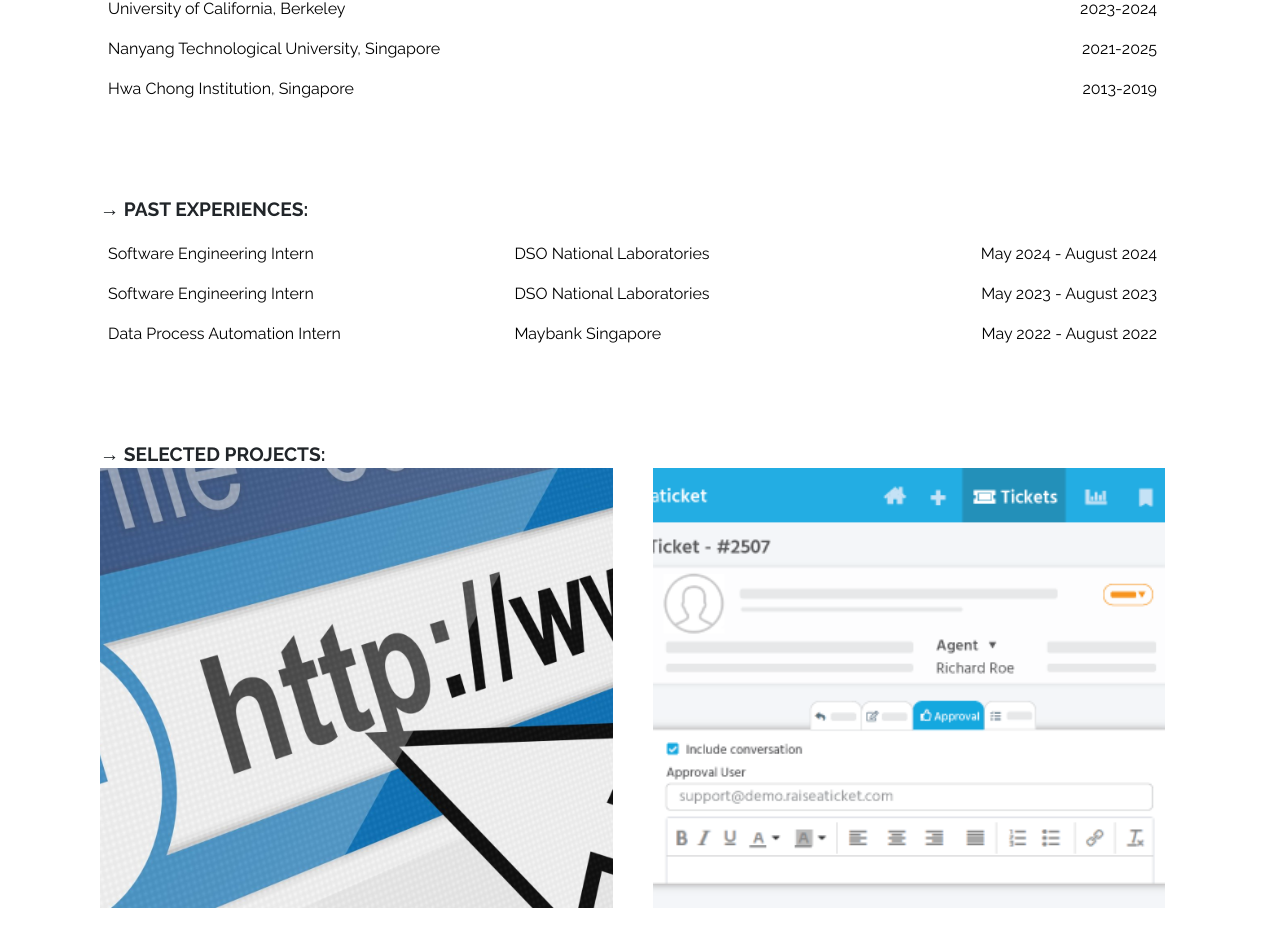
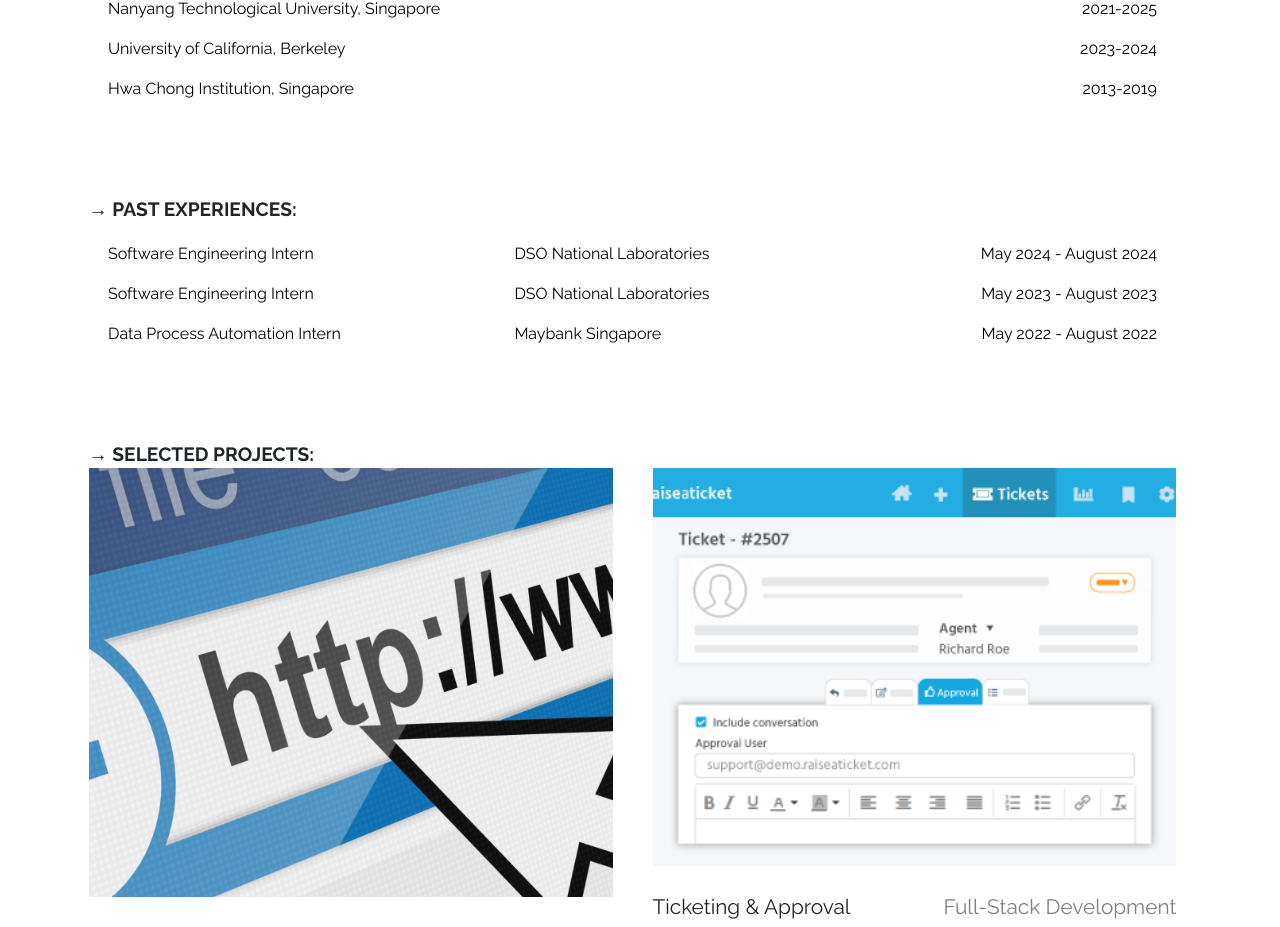
Before and after one commit to marcusyeoyh/website, a React (Vite) app in the folder react-app/: page / in a window 1280 px wide. Shown: the part 1720-2647 px from the top of the page. Built offline with nearby package versions, Linux system fonts and the light colour scheme.

Commit message:
Update webpage with better layout and removed horizontal scrollbar

```diff
--- a/react-app/src/components/Header.css
+++ b/react-app/src/components/Header.css
@@ -1,5 +1,6 @@
 .navbar {
   height: 60px;
+  width: 100%;
   background-color: white;
 }
 
--- a/react-app/src/components/WelcomeBanner.css
+++ b/react-app/src/components/WelcomeBanner.css
@@ -19,7 +19,7 @@
 
 .welcome-banner {
   height: calc(100vh - 60px - 95px);
-  width: 100vw;
+  width: 100%;
   display: flex;
   flex-direction: column;
   justify-content: center;
--- a/react-app/src/pages/AboutMe.css
+++ b/react-app/src/pages/AboutMe.css
@@ -1,6 +1,7 @@
 .page {
   height: 100vh;
   display: flex;
+  width: 100%;
 }
 
 .profilepic {
--- a/react-app/src/pages/ContactMe.css
+++ b/react-app/src/pages/ContactMe.css
@@ -1,6 +1,7 @@
 .contactme-page {
   height: 100vh;
   display: flex;
+  width: 100%;
   flex-direction: column;
   align-items: center;
   justify-content: center;
--- a/react-app/src/pages/Home.css
+++ b/react-app/src/pages/Home.css
@@ -8,5 +8,5 @@
   display: flex;
 }
 .section {
-  padding: 20px;
+  padding: 70px;
 }
--- a/react-app/src/pages/Portfolio.css
+++ b/react-app/src/pages/Portfolio.css
@@ -1,21 +1,20 @@
 .portfolio-page {
-  height: auto;
-  overflow-y: auto;
+  width: 100%;
 }
 
 .portfolio-header {
-  margin-top: 70px;
-  margin-left: 100px;
-  width: 100vw;
+  padding-top: 70px;
+  padding-left: 7%;
+  width: 100%;
   font-size: 1.2rem;
   font-weight: bold;
 }
 
 .container-list {
   display: flex;
-  margin-left: 100px;
-  margin-right: 100px;
-  margin-bottom: 50px;
+  padding-left: 7%;
+  padding-right: 7%;
+  padding-bottom: 50px;
   height: 535px;
 }
 
@@ -24,7 +23,7 @@
 }
 
 .table-container {
-  margin: 0 100px; /* Add 100px margin to the left and right */
+  padding: 0 100px; /* Add 100px padding to the left and right */
   overflow-x: auto; /* Optional: allow horizontal scrolling if needed */
 }
 
--- a/react-app/src/pages/Portfolio.tsx
+++ b/react-app/src/pages/Portfolio.tsx
@@ -16,12 +16,12 @@
           <table className="table table-borderless">
             <tbody>
               <tr className="schoolrow">
+                <td scope="row">Nanyang Technological University, Singapore</td>
+                <td className="lastcol">2021-2025</td>
+              </tr>
+              <tr className="schoolrow">
                 <td scope="row">University of California, Berkeley</td>
                 <td className="lastcol">2023-2024</td>
-              </tr>
-              <tr className="schoolrow">
-                <td scope="row">Nanyang Technological University, Singapore</td>
-                <td className="lastcol">2021-2025</td>
               </tr>
               <tr className="schoolrow">
                 <td scope="row">Hwa Chong Institution, Singapore</td>
```
